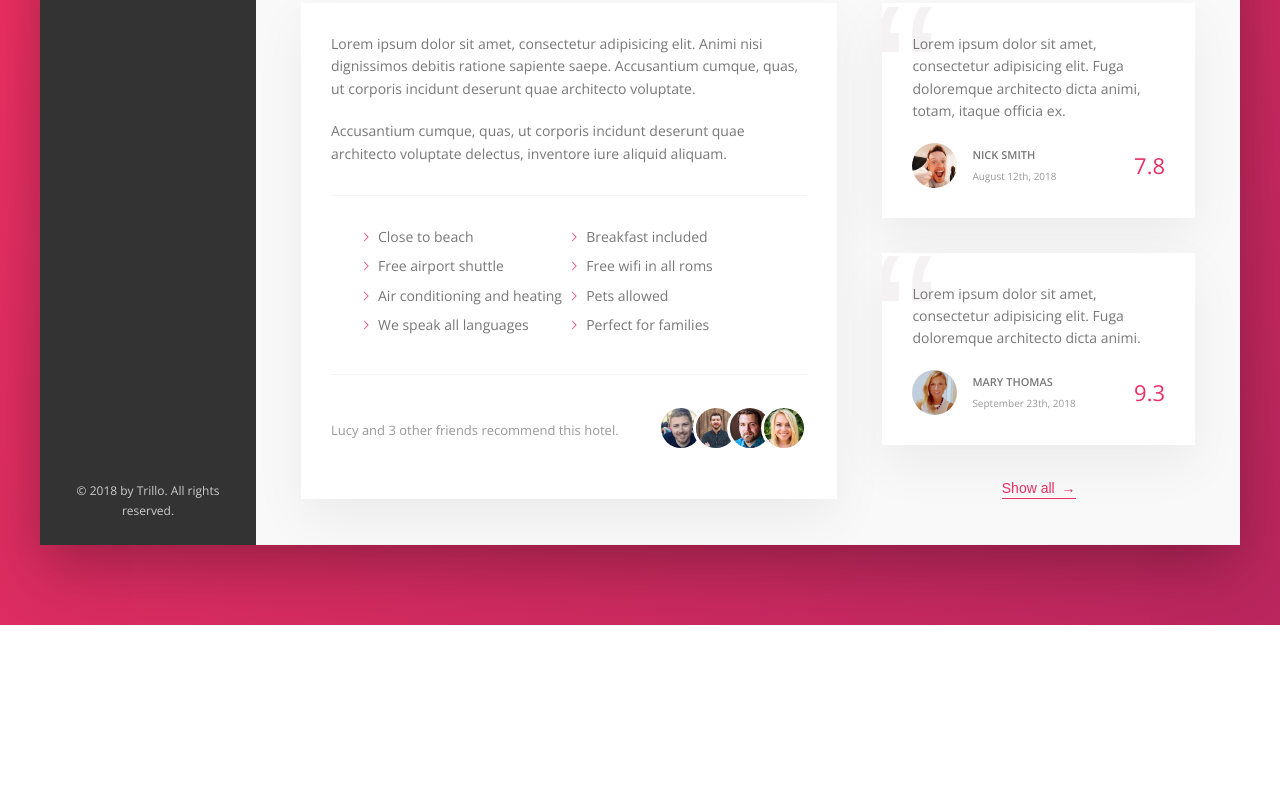
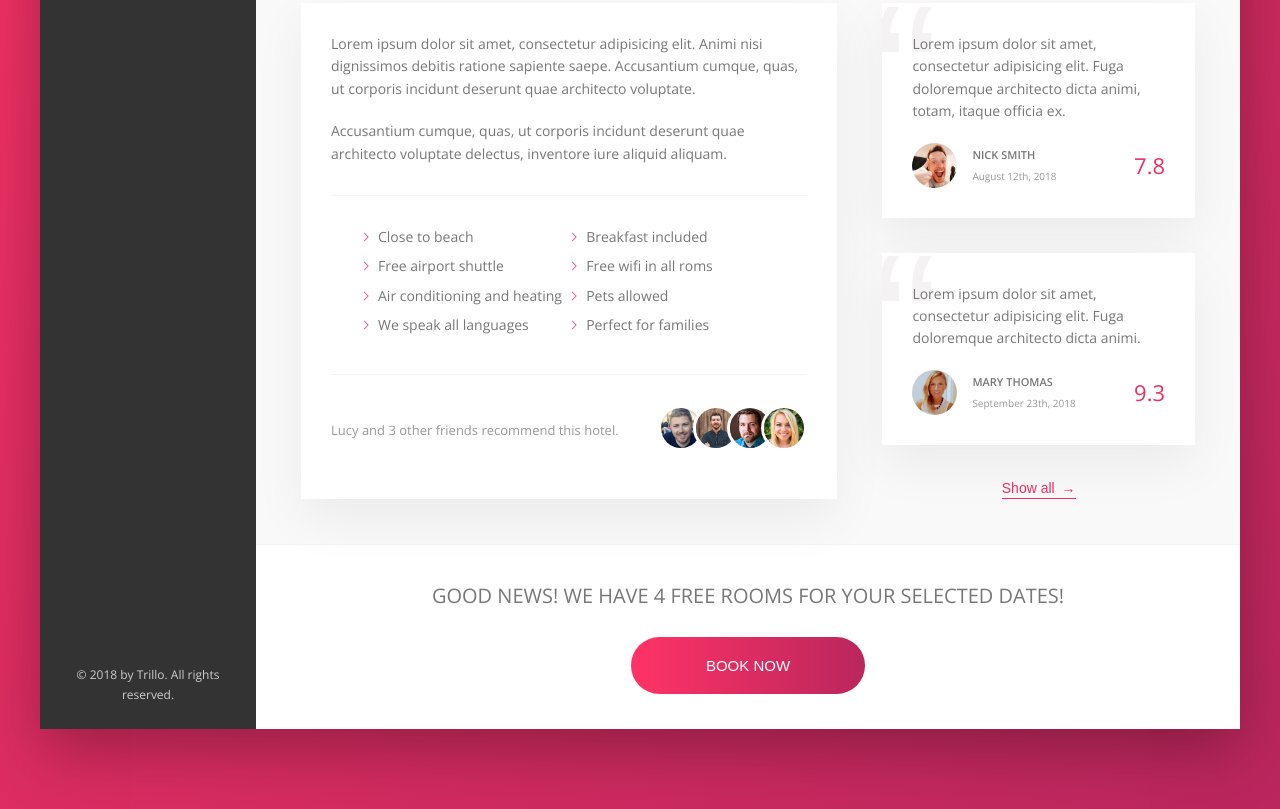
Before and after one commit to TajibSmajlovic/advanced-css-and-sass, a website: page 02_trillo/index.html in a window 1280 px wide. Shown: the part 644-1453 px from the top of the page. Before the commit the page ends 1269 px from the top, so only its background shows below. Drawn offline with nearby package versions, Linux system fonts and the light colour scheme.

Commit message:
adds  cta-section

```diff
--- a/02_trillo/index.html
+++ b/02_trillo/index.html
@@ -197,6 +197,16 @@
                             <button class="btn-inline">Show all <span>&rarr;</span></button>
                         </div>
                     </div>
+
+                    <div class="cta">
+                        <h2 class="cta__book-now">
+                            Good News! We have 4 free rooms for your selected dates!
+                        </h2>
+                        <button class="btn">
+                            <span class="btn__visible">Book now</span>
+                            <span class="btn__invisible">Only 4 rooms left</span>
+                        </button>
+                    </div>
                 </main>
             </div>
         </div>
--- a/02_trillo/sass/_components.scss
+++ b/02_trillo/sass/_components.scss
@@ -437,3 +437,66 @@
     z-index: 1;
   }
 }
+
+////////////////////////////////////////
+//         CALL TO ACTION             //
+.cta {
+  padding: 3.5rem 0;
+  text-align: center;
+
+  &__book-now {
+    font-size: 2rem;
+    font-weight: 300;
+    text-transform: uppercase;
+    margin-bottom: 2.5rem;
+  }
+}
+
+////////////////////////////////////////
+//              BUTTON                //
+.btn {
+  font-size: 1.5rem;
+  font-weight: 300;
+  text-transform: uppercase;
+  border-radius: 100px;
+  border: none;
+  background-image: linear-gradient(to right, var(--color-primary-light), var(--color-primary-dark));
+  color: var(--color-white);
+  position: relative;
+  overflow: hidden;
+  cursor: pointer;
+
+  & > * {
+    display: inline-block;
+    height: 100%;
+    width: 100%;
+    transition: all .2s;
+  }
+
+  &__visible {
+    padding: 2rem 7.5rem;
+  }
+
+  &__invisible {
+    position: absolute;
+    padding: 2rem 0;
+    left: 0;
+    top: -100%;
+  }
+
+  &:hover {
+    background-image: linear-gradient(to left, var(--color-primary-light), var(--color-primary-dark));
+  }
+  &:hover &__visible{
+    transform: translateY(100%);
+    }
+  &:hover &__invisible {
+    top: 0;
+  }
+
+  &:focus {
+    outline: none;
+    //animation: pulsate 1s infinite;
+    animation: pulsate .5s;
+  }
+}
```
Also changed, not shown: 02_trillo/css/style.css.
